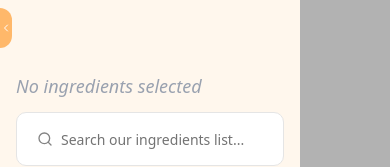
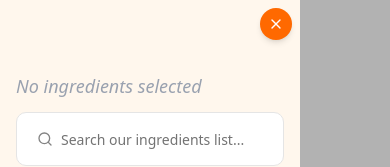
Before and after one commit to UrosZdravkovic/recipe-hub, a React (Vite) app: page / in a window 390 px wide. Shown: the top 167 px of the page. Built offline with nearby package versions, Linux system fonts and the light colour scheme.

Commit message:
Add close button to Sidebar component; improve layout and responsiveness for better user experience.

```diff
--- a/src/components/custom/Sidebar.tsx
+++ b/src/components/custom/Sidebar.tsx
@@ -1,7 +1,7 @@
 import SelectedIngredients from "./SelectedIngredients"
 import RecipeSearchForm from "./RecipeSearchForm"
 import IngredientsList from "./IngredientsList"
-import { ChevronLeft, ChevronRight } from "lucide-react"
+import { ChevronLeft, ChevronRight, X } from "lucide-react"
 
 type SidebarProps = {
     collapsed: boolean,
@@ -14,14 +14,26 @@ export default function Sidebar({ collapsed, setCollapsed }: SidebarProps) {
             <button
                 onClick={setCollapsed}
                 className={`fixed  transition-all duration-300 ease-in-out rounded-r-3xl cursor-pointer
-                    w-3 flex items-center justify-center bg-orange-300 text-white hover:bg-orange-200 ${collapsed ? "left-0 h-[50%] top-2" : "[@media(max-width:500px)]:left-[0px] left-[350px] top-2 h-[40px]"}`}
-                >
+                    w-3 flex items-center justify-center bg-orange-300 text-white hover:bg-orange-200 ${collapsed ? "left-0 h-[50%] top-2" : "[@media(max-width:500px)]:left-[300px] max-[400px]:hidden left-[350px] top-2 h-[40px]"}`}
+            >
                 {collapsed ? (
                     <ChevronRight className="w-3 h-3" />
                 ) : (
                     <ChevronLeft className="w-3 h-3" />
                 )}
             </button>
+
+            {!collapsed && (
+                <button
+                    type="button"
+                    onClick={setCollapsed}
+                    aria-label="Zatvori sidebar"
+                    className="hidden max-[400px]:flex items-center justify-center absolute top-2 right-2 h-8 w-8
+                     rounded-full bg-orange-500 text-white shadow-md hover:bg-orange-600 active:scale-95 transition"
+                >
+                    <X className="w-4 h-4" />
+                </button>
+            )}
 
             <SelectedIngredients />
             <RecipeSearchForm />
```
